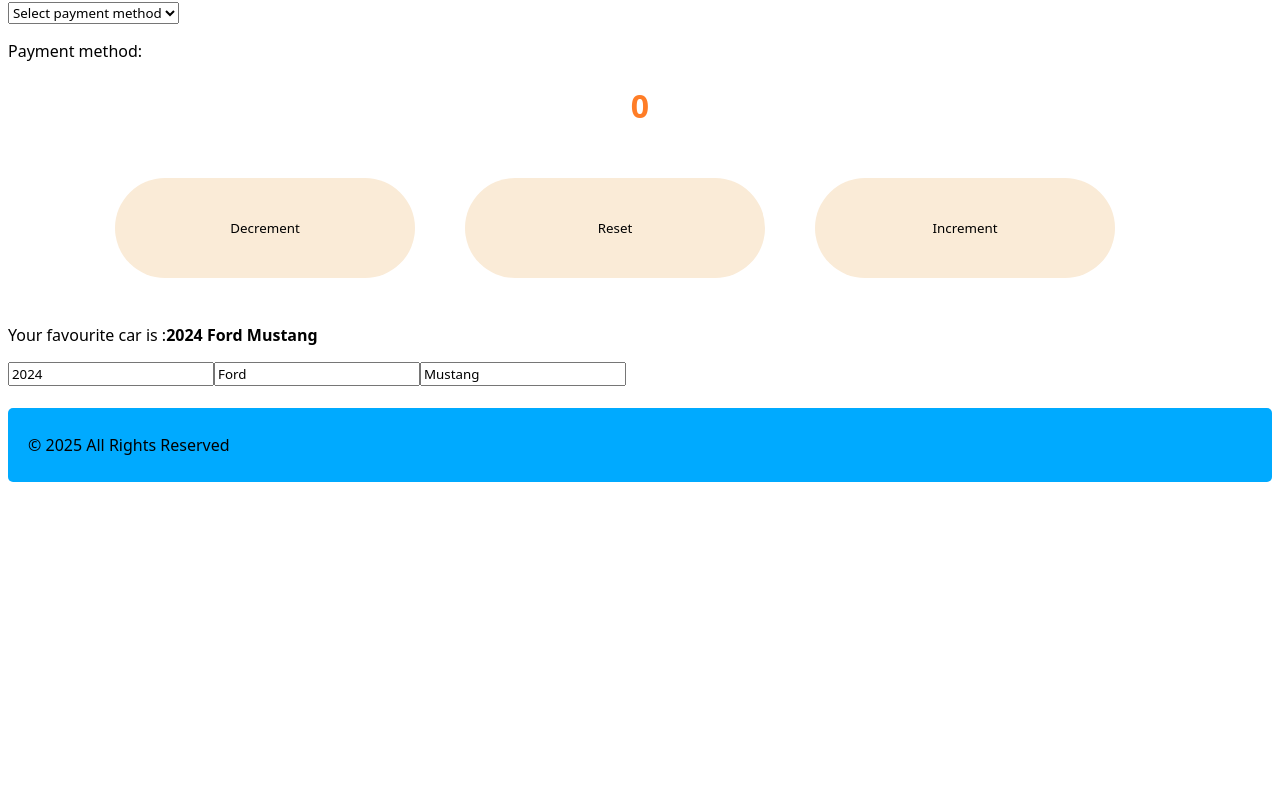
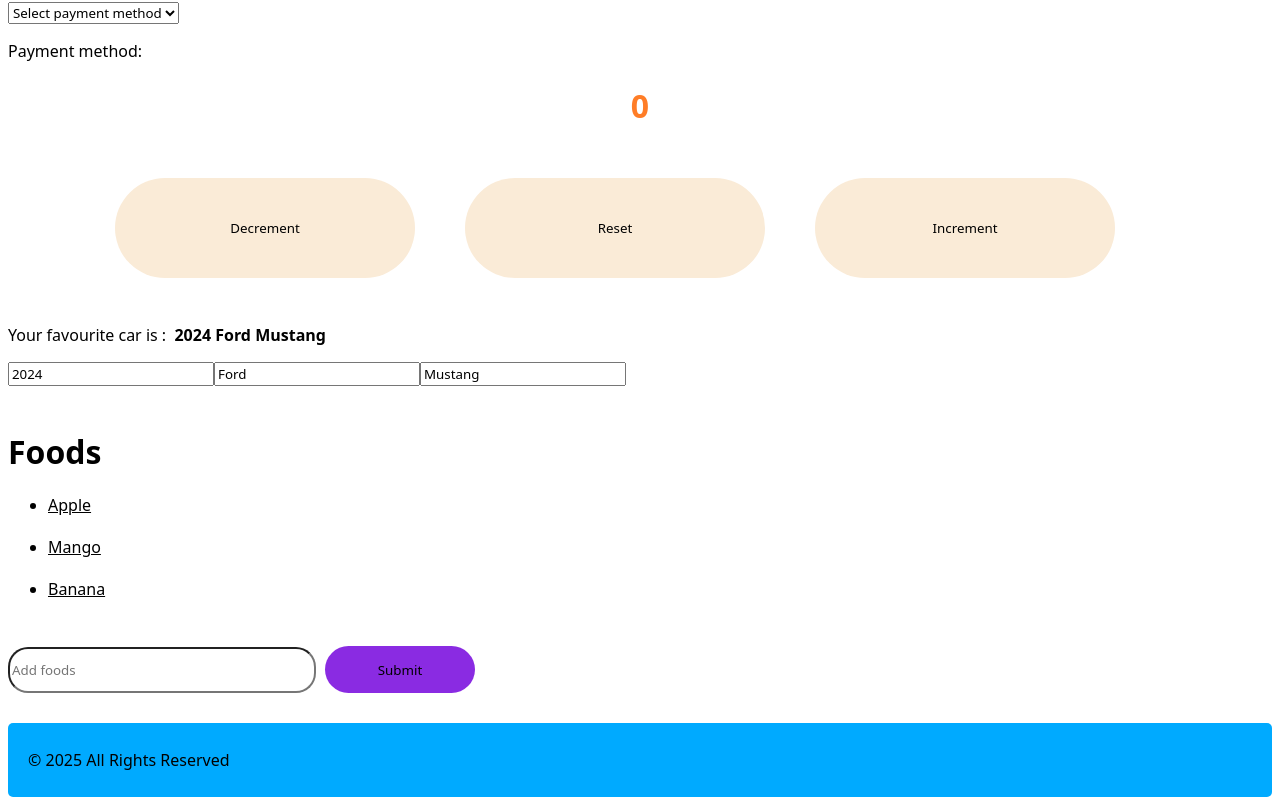
Before and after one commit to Sandesh-k18/react_Lrn, a React (Vite) app: page / in a window 1280 px wide. Shown: the part 2305-3110 px from the top of the page. Before the commit the page ends 2795 px from the top, so only its background shows below. Built offline with nearby package versions, Linux system fonts and the light colour scheme.

Commit message:
update ARRAYS in state

```diff
--- a/src/App.jsx
+++ b/src/App.jsx
@@ -10,7 +10,7 @@
 import ColorPicker from "./ColorPicker.jsx"
 import UpdterFun from "./updaterFuncn.jsx";
 import UpObjSt from "./updObjStte/updObjSt.jsx";
-
+import UpRrySt from "./updRryStte/updRrySt.jsx";
 function App() {
 
     const fruits = [
@@ -35,6 +35,7 @@
       <OnChnge></OnChnge>
       <UpdterFun />
       <UpObjSt/>
+      <UpRrySt/>
       <Footer />
     </>
   );
--- a/src/updObjStte/updObjSt.jsx
+++ b/src/updObjStte/updObjSt.jsx
@@ -14,7 +14,7 @@
     <>
       <div>
         <p>
-          Your favourite car is :
+          Your favourite car is : &nbsp;
           <b>
             {car.year} {car.make} {car.model}
           </b>
--- /dev/null
+++ b/src/updRryStte/upRryStte.css
@@ -0,0 +1,21 @@
+.food-submit-btn {
+  background-color: blueviolet;
+  height: 47px;
+  width: 150px;
+  margin-left: 9px;
+}
+.food-input-btn {
+  height: 40px;
+  width: 300px;
+  border-radius: 20px;
+}
+[itemID="food-li"] {
+  margin-top: 20px;
+  max-width: fit-content;
+  text-decoration: underline;
+}
+
+[itemID="food-li"]:hover {
+  cursor: pointer;
+  color: red;
+}
--- /dev/null
+++ b/src/updRryStte/updRrySt.jsx
@@ -0,0 +1,38 @@
+import React, { useState } from "react";
+import "./upRryStte.css";
+function UpRrySt() {
+  const [foods, setFoods] = useState(["Apple", "Mango", "Banana"]);
+
+  function insertFood() {
+    const newFood = document.getElementById("foodInput").value;
+    document.getElementById("foodInput").value = "";
+    setFoods((f) => [...f, newFood]);
+  }
+  function deleteFood(index) {
+    setFoods(foods.filter((_, i) => i !== index));
+  }
+  return (
+    <>
+      <div>
+        <h1>Foods</h1>
+        <ul>
+          {foods.map((food, index) => (
+            <li itemID="food-li" keys={index} onClick={() => deleteFood(index)}>
+              {food}
+            </li>
+          ))}
+        </ul>
+        <input
+          className="food-input-btn"
+          id="foodInput"
+          type="text"
+          placeholder="Add foods"
+        />
+        <button className="food-submit-btn" onClick={insertFood}>
+          Submit
+        </button>
+      </div>
+    </>
+  );
+}
+export default UpRrySt;
```
